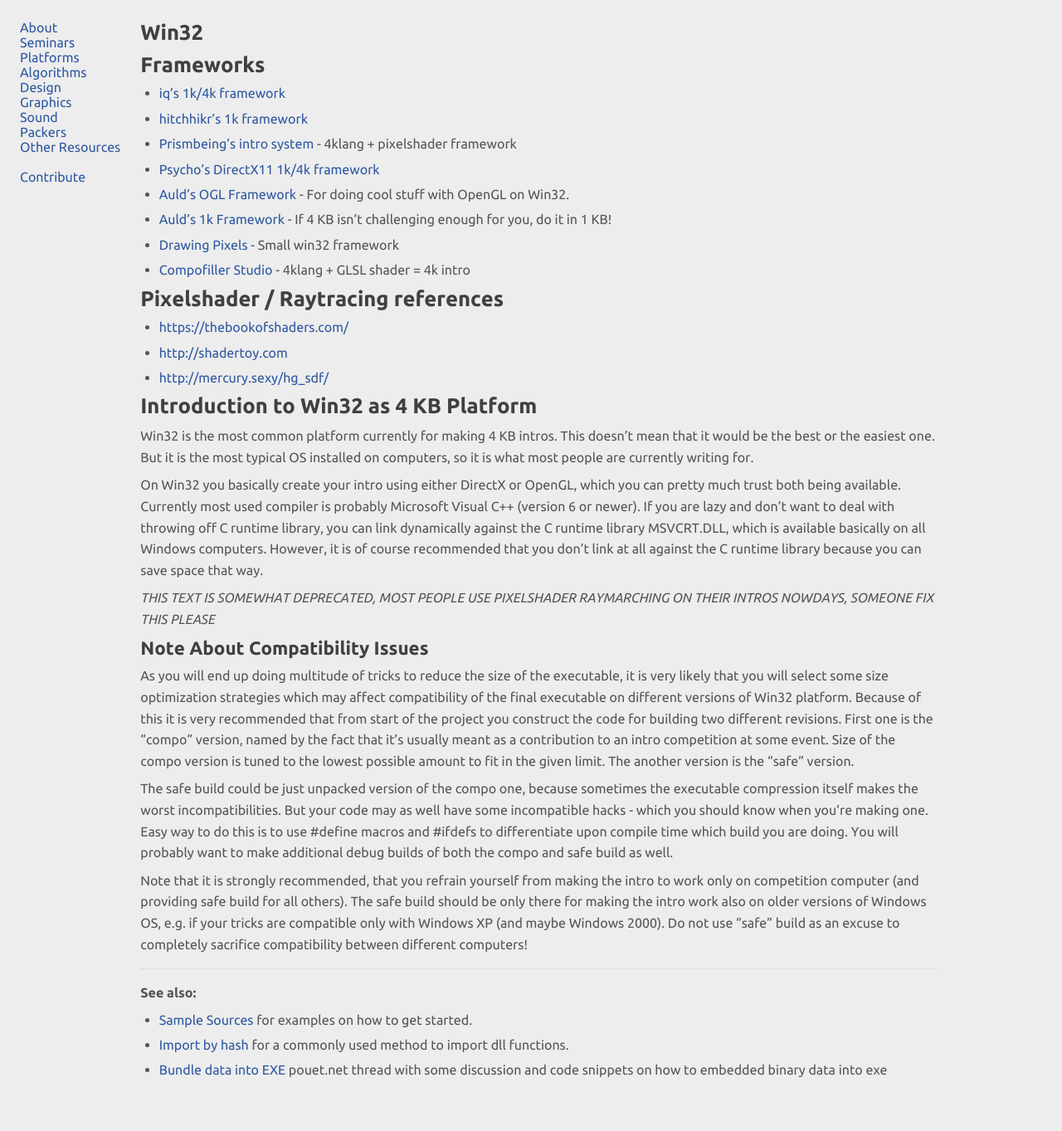
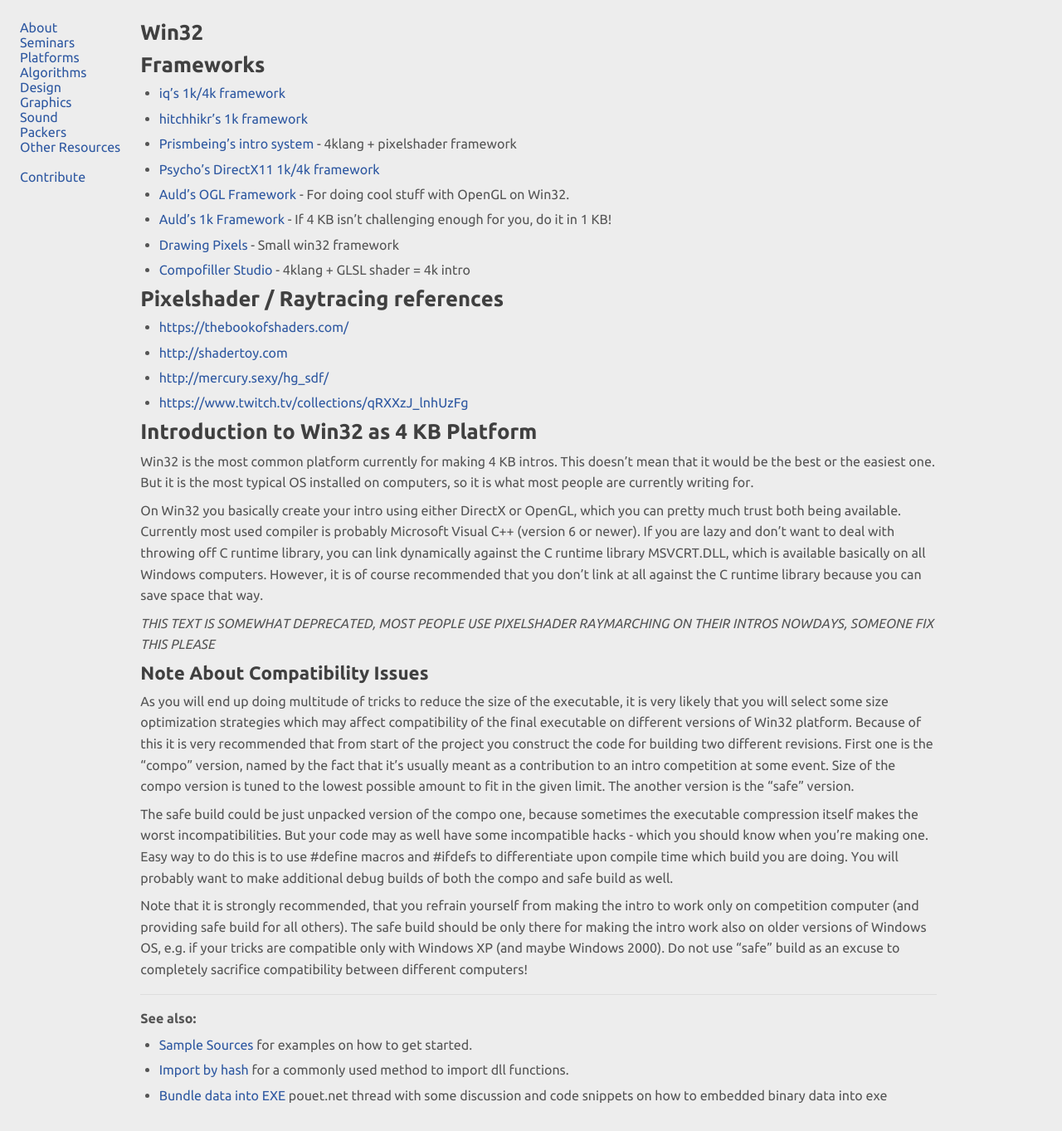
Before and after one commit to in4k/in4k.github.io, a Jekyll site: the page built from wiki/win32.markdown, in a window 1280 px wide. Shown: the whole page at 83% size. Built offline with Jekyll 4.4.1, drawn with Linux system fonts in a browser that asks for light colours; before the commit the page ends 1333 px from its top, so only the background shows below that; some of the changed lines change nothing that is shown.

Commit message:
Update win32.markdown
evvvvil's twitch reference

```diff
--- a/wiki/win32.markdown
+++ b/wiki/win32.markdown
@@ -19,6 +19,7 @@ layout: "wiki-page"
 * [https://thebookofshaders.com/](The Book of Shaders)
 * [http://shadertoy.com](ShaderToy)
 * [http://mercury.sexy/hg_sdf/](A glsl library for building signed distance functions by Mercury)
+* [https://www.twitch.tv/collections/qRXXzJ_lnhUzFg](evvvvil's twitch highlights about creating 4kb intros)
 
 # Introduction to Win32 as 4 KB Platform
 
```
